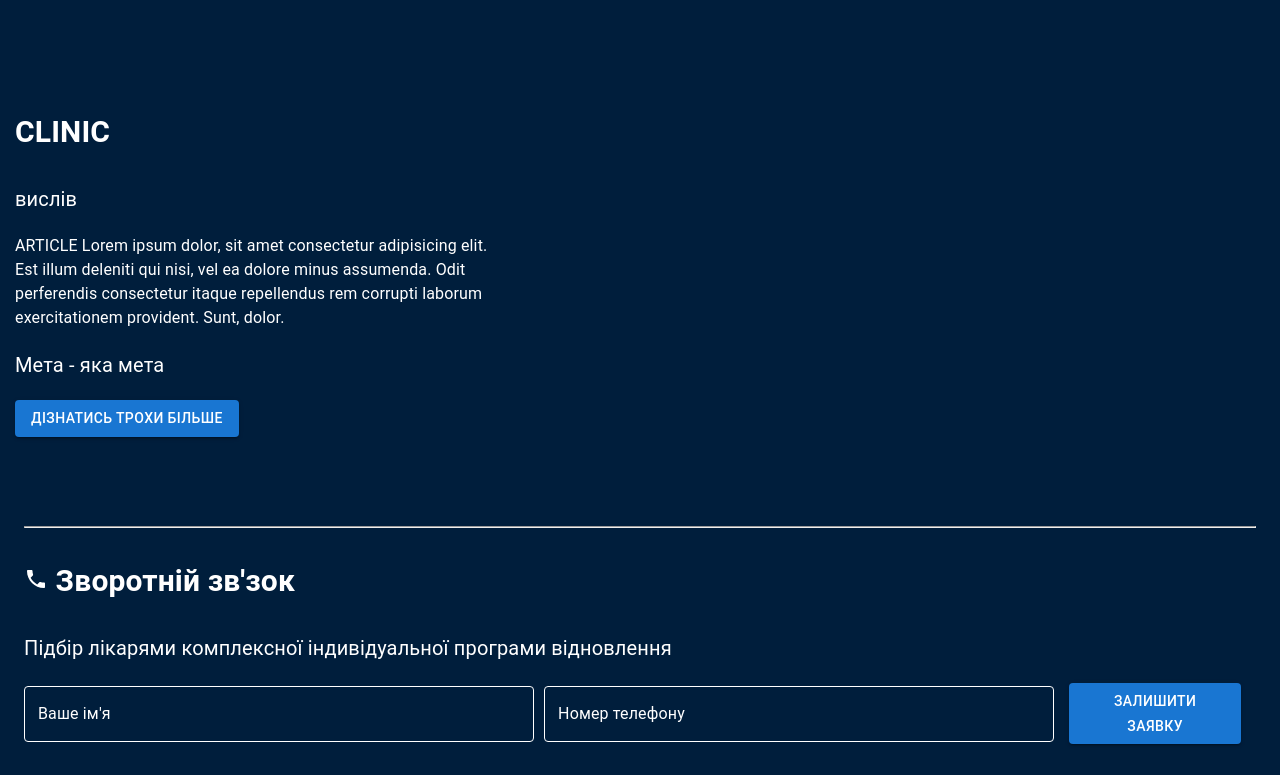
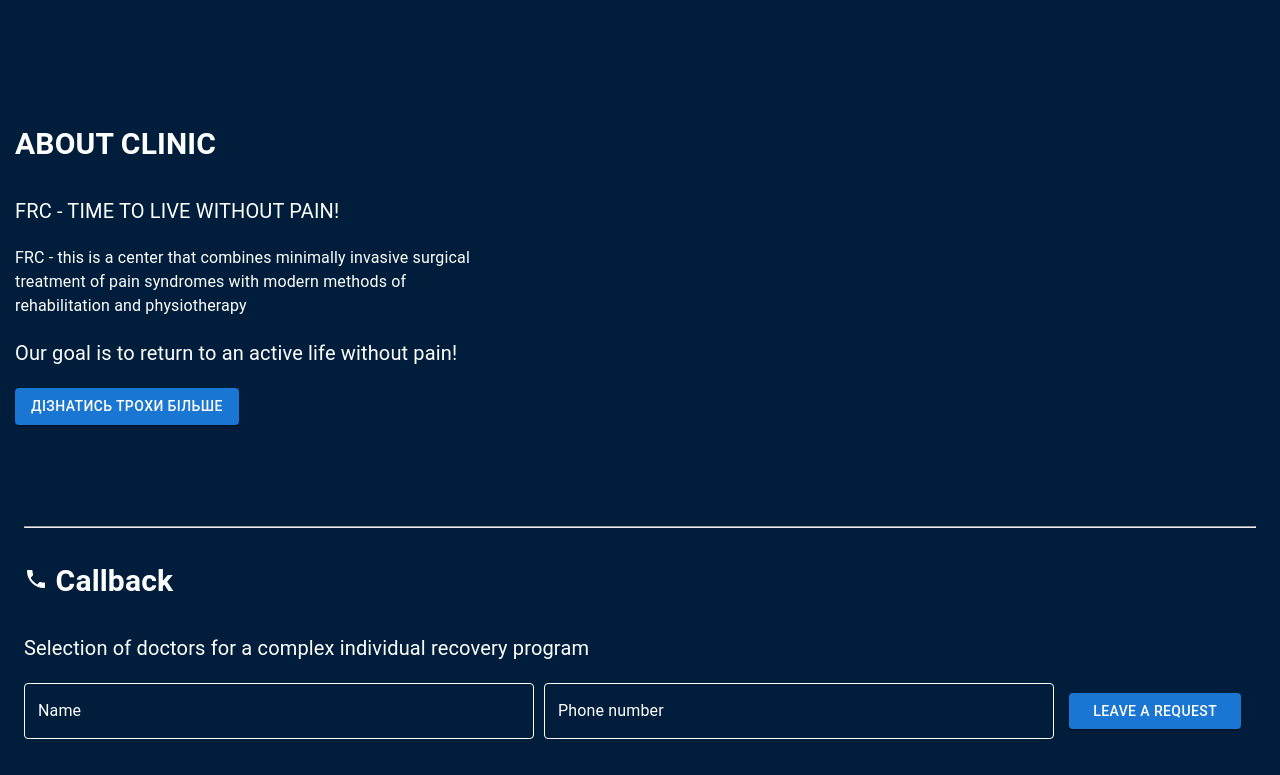
Before and after one commit to filipovandrij/rehabilitation, a React (Create React App) app: page / in a window 1280 px wide. Shown: the part 741-1516 px from the top of the page. Built offline with nearby package versions, Linux system fonts and the light colour scheme.

Commit message:
translate some text and finish tecnical quests

```diff
--- a/src/components/MainSections/AboutClinic/AboutClinic.tsx
+++ b/src/components/MainSections/AboutClinic/AboutClinic.tsx
@@ -7,15 +7,14 @@ const AboutClinic = (props: Props) => {
     return (
         <section className="section_about_clinic">
             <div className="container_about">
-                <h3 className="first">CLINIC</h3>
-                <p>вислів</p>
+                <h3 className="first"> ABOUT CLINIC</h3>
+                <p>FRC - TIME TO LIVE WITHOUT PAIN!</p>
                 <article>
-                    ARTICLE Lorem ipsum dolor, sit amet consectetur adipisicing
-                    elit. Est illum deleniti qui nisi, vel ea dolore minus
-                    assumenda. Odit perferendis consectetur itaque repellendus
-                    rem corrupti laborum exercitationem provident. Sunt, dolor.
+                    FRC - this is a center that combines minimally invasive
+                    surgical treatment of pain syndromes with modern methods of
+                    rehabilitation and physiotherapy
                 </article>
-                <p>Мета - яка мета</p>
+                <p>Our goal is to return to an active life without pain!</p>
                 <Button variant="contained">Дізнатись трохи більше</Button>
             </div>
             <div className="about_video">
--- a/src/components/MainSections/CallBack/CallBack.tsx
+++ b/src/components/MainSections/CallBack/CallBack.tsx
@@ -8,26 +8,26 @@ const CallBack = (props: Props) => {
         <section className="call_back">
             <hr />
             <h3>
-                <PhoneIcon /> Зворотній зв'зок
+                <PhoneIcon /> Callback
             </h3>
             <p>
-                Підбір лікарями комплексної індивідуальної програми відновлення
+                Selection of doctors for a complex individual recovery program
             </p>
             <form action="#" className="call-back-form">
                 <TextField
                     className="text-field"
                     fullWidth
-                    label="Ваше ім'я"
+                    label="Name"
                     variant="outlined"
                 />
                 <TextField
                     className="right text-field"
                     fullWidth
-                    label="Номер телефону"
+                    label="Phone number"
                     variant="outlined"
                 />
                 <Button className="call-back-btn" variant="contained">
-                    Залишити заявку
+                    Leave a request
                 </Button>
             </form>
             <hr />
--- a/src/components/Menu/Menu.tsx
+++ b/src/components/Menu/Menu.tsx
@@ -40,22 +40,22 @@ const Menu = ({ favoriteCardNews }: Props) => {
                 <div className="dropdown_modal">
                     <ul>
                         <li>
-                            <Link to="/">Реабілітація для дорослих</Link>
+                            <Link to="/">Rehabilitation for adults</Link>
                         </li>
                         <li>
-                            <Link to="/">Лікувальні блокади</Link>
+                            <Link to="/">Medical injections</Link>
                         </li>
                         <li>
-                            <Link to="/">Реабілітація для дітей</Link>
+                            <Link to="/">Rehabilitation for children</Link>
                         </li>
                         <li>
-                            <Link to="/">Фізеотерапія</Link>
+                            <Link to="/">Physiotherapy</Link>
                         </li>
                         <li>
-                            <Link to="/">Консультація лікарів</Link>
+                            <Link to="/">Consultation of doctors</Link>
                         </li>
                         <li>
-                            <Link to="/">Діагностика</Link>
+                            <Link to="/">Diagnostics</Link>
                         </li>
                     </ul>
                 </div>
```
